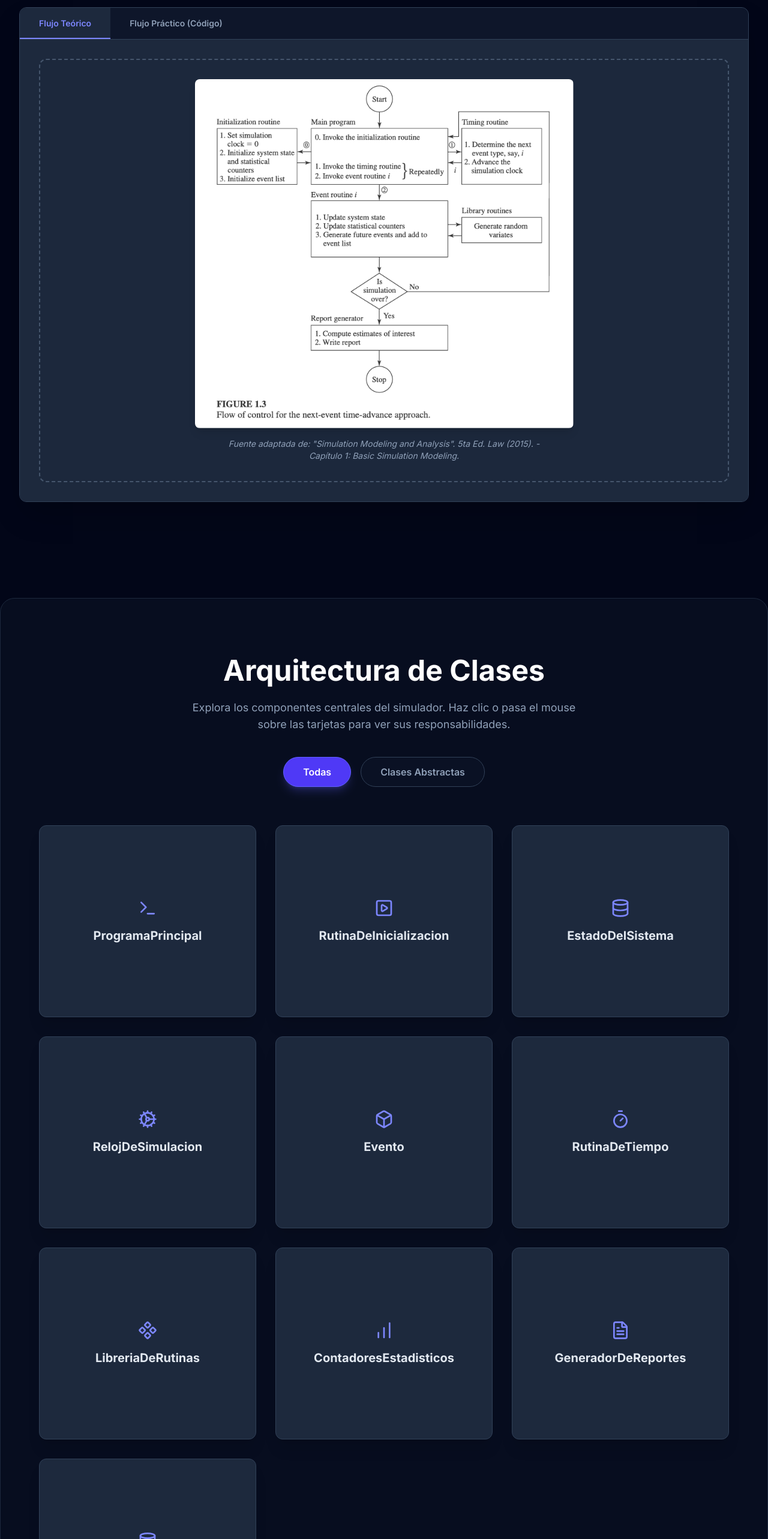
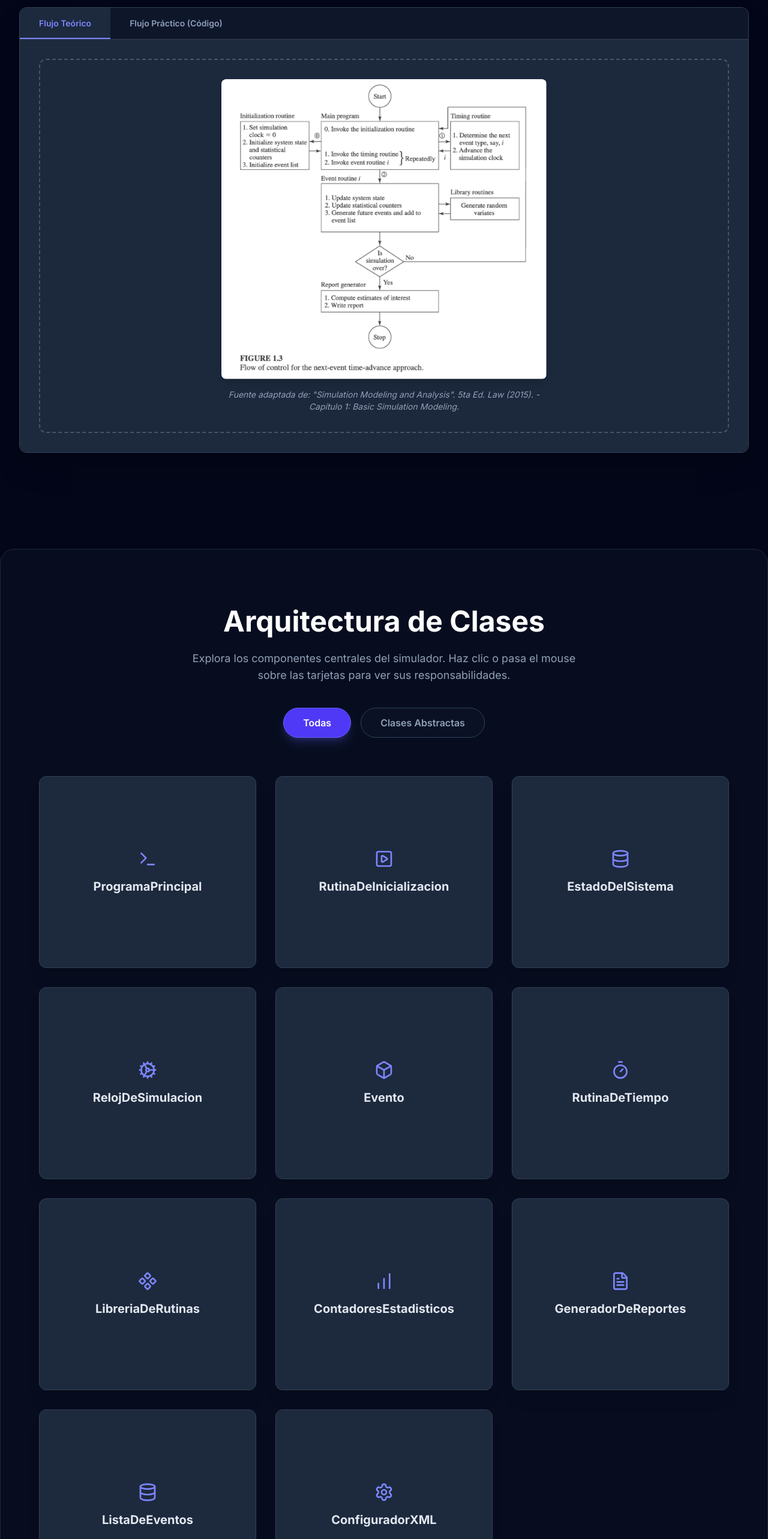
Before and after one commit to SofiaBolea/SimuladorJava, a Next.js app in the folder plataforma-web/: page / in a window 1280 px wide. Shown: the part 1060-3626 px from the top of the page at 60% size. Built offline with nearby package versions, Linux system fonts and the light colour scheme.

Commit message:
Actualización con configurador

```diff
--- a/plataforma-web/src/components/sections/ClassesGridSection.tsx
+++ b/plataforma-web/src/components/sections/ClassesGridSection.tsx
@@ -2,7 +2,7 @@
 
 import React, { useState } from "react";
 import { FlipCard } from "../ui/FlipCard";
-import { Box, Cog, Component, Database, Terminal, PlaySquare, Timer, BarChart, FileText } from "lucide-react";
+import { Box, Cog, Component, Database, Terminal, PlaySquare, Timer, BarChart, FileText, Settings } from "lucide-react";
 
 const CardDescriptionWithMethods = ({ mainText, methodsText }: { mainText: React.ReactNode, methodsText: React.ReactNode }) => {
   const [showMethods, setShowMethods] = useState(false);
@@ -291,6 +291,29 @@ const allClasses = [
       />
     )
   },
+  {
+    id: "configurador",
+    title: "ConfiguradorXML",
+    category: "motor",
+    icon: <Settings size={32} />,
+    desc: (
+      <CardDescriptionWithMethods
+        mainText={
+          <div className="space-y-2">
+            <p><strong>Configurador Dinámico:</strong> Responsable de la carga desacoplada del modelo y la parametrización de la simulación mediante un archivo <code>configuracion.xml</code>.</p>
+            <p>Utiliza la API de Reflexión de Java para instanciar en tiempo de ejecución los componentes específicos del problema sin necesidad de modificar el código del motor.</p>
+          </div>
+        }
+        methodsText={
+          <ul className="space-y-2 list-disc pl-4 marker:text-indigo-300">
+            <li><strong className="text-indigo-200">cargarConfiguracion(String rutaXML):</strong> Lee el XML, parsea la estructura y crea las instancias de las clases del modelo, contadores, reporte, librería y evento inicial. También extrae los límites de fin.</li>
+            <li><strong className="text-indigo-200">Getters de Componentes:</strong> Proveen acceso a los objetos instanciados para el programa principal (<code>getModelo()</code>, <code>getContadores()</code>, <code>getReporte()</code>, <code>getLibreria()</code>, <code>getEventoInicial()</code>).</li>
+            <li><strong className="text-indigo-200">Getters de Parada:</strong> Devuelven los parámetros de condición de fin (<code>getTipoFin()</code>, <code>getValorFin()</code>, <code>getMetodoContadorFin()</code>).</li>
+          </ul>
+        }
+      />
+    )
+  },
 ];
 
 export function ClassesGridSection() {
@@ -336,12 +359,11 @@ export function ClassesGridSection() {
       <div className="w-full min-h-[300px] md:min-h-[500px] border-2 border-dashed border-slate-700 rounded-2xl bg-slate-800/30 flex flex-col items-center justify-center p-4 md:p-8">
         <h3 className="text-xl md:text-2xl font-bold text-slate-300 mb-4 text-center">[Diagrama de Clases General UML]</h3>
         <img src="/DiagramaDeClases.png" alt="Diagrama de Clases General UML" className="rounded-lg shadow-lg w-full h-auto max-w-5xl object-contain" />
-        <ol className="text-slate-300 text-left ">
-          <li className="ml-4 mb-1">Las flechas sólidas (con punta) indican Asociación Directa / Atributos.Representa que una clase mantiene una referencia permanente a otra como atributo.</li>
-          <li className="ml-4 mb-1">Las flechas sólidas (con punta) indican Asociación Directa / Atributos.Representa que una clase mantiene una referencia permanente a otra como atributo.</li>
-          <li className="ml-4 mb-1">Dependencia de Uso / Parámetros de Métodos (Linea punteada): Indica que una clase interactúa temporalmente con otra (por ejemplo, pasándola como parámetro en un método).
-          </li>
-        </ol>
+        <ul className="text-slate-300 text-left list-disc pl-4 space-y-1 mt-4">
+          <li className="ml-2 mb-1"><strong>Asociación Directa / Atributos (Flecha sólida con punta):</strong> Representa que una clase mantiene una referencia permanente a otra como atributo.</li>
+          <li className="ml-2 mb-1"><strong>Herencia / Generalización (Línea sólida con triángulo vacío):</strong> Indica una relación de extensión (una subclase hereda de una superclase o clase abstracta).</li>
+          <li className="ml-2 mb-1"><strong>Dependencia de Uso (Línea punteada con punta de flecha):</strong> Indica que una clase interactúa temporalmente con otra (por ejemplo, pasándola como parámetro en un método).</li>
+        </ul>
       </div>
     </section>
   );
--- a/plataforma-web/src/components/sections/FlowComparisonSection.tsx
+++ b/plataforma-web/src/components/sections/FlowComparisonSection.tsx
@@ -12,7 +12,7 @@ export function FlowComparisonSection() {
       content: (
         <div className="flex flex-col items-center justify-center min-h-[300px] md:min-h-[400px] border-2 border-dashed border-slate-600 rounded-xl bg-slate-800/50 p-4 md:p-8">
           <figure className="flex flex-col items-center">
-            <img src="/Flujo-teorico-simulador-DES.png" alt="Flujo Teórico Simulador DES" className="rounded-lg shadow-lg max-w-full" />
+            <img src="/Flujo-teorico-simulador-DES.png" alt="Flujo Teórico Simulador DES" className="rounded-lg shadow-lg max-h-[500px] w-auto object-contain" />
             <figcaption className="mt-4 text-sm text-slate-400 italic text-center max-w-xl">
               Fuente adaptada de: "Simulation Modeling and Analysis". 5ta Ed. Law (2015). - Capítulo 1: Basic Simulation Modeling.
             </figcaption>
@@ -26,7 +26,7 @@ export function FlowComparisonSection() {
       content: (
         <div className="flex flex-col items-center justify-center min-h-[300px] md:min-h-[400px] border-2 border-dashed border-slate-600 rounded-xl bg-slate-800/50 p-4 md:p-8">
           <figure className="flex flex-col items-center">
-            <img src="/Flujo-del-simulador-java.png" alt="Flujo Práctico Simulador Java" className="rounded-lg shadow-lg max-w-full" />
+            <img src="/DiagramaDeFlujo.png" alt="Flujo Práctico Simulador Java" className="rounded-lg shadow-lg max-h-[500px] w-auto object-contain" />
           </figure>
         </div>
       ),
```
Also changed, not shown: plataforma-web/public/DiagramaDeFlujo.png (added).
